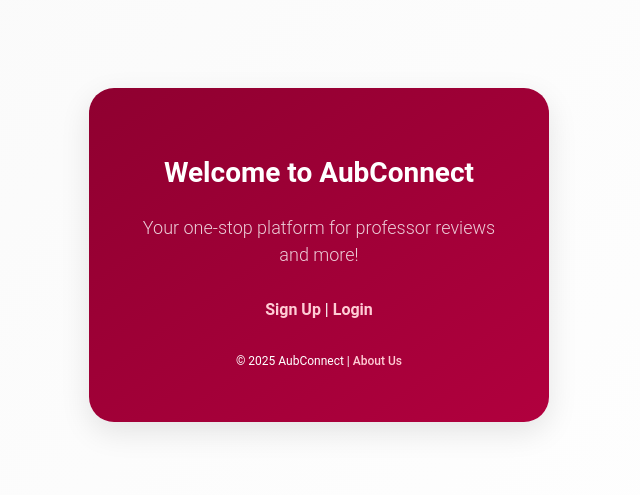
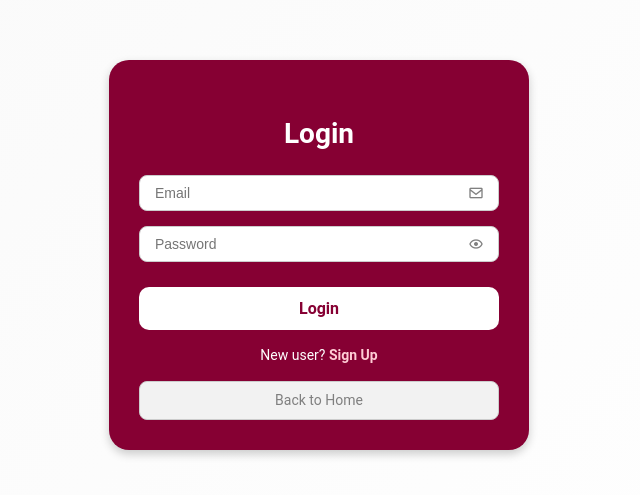
Before and after one commit to jana-20058/AubConnect, a React (Vite) app in the folder frontend/: page / in a window 1280 px wide. Shown: the part 145-640 px from the top of the page, without its empty margins (321-961 px from the left). Built offline with nearby package versions, Linux system fonts and the light colour scheme.

Commit message:
Greeted to the login page at entry

```diff
--- a/frontend/src/App.jsx
+++ b/frontend/src/App.jsx
@@ -10,9 +10,9 @@
   return (
     <Router>
       <Routes>
-        <Route path="/" element={<Homepage />} />
+        <Route path="/" element={<Login />} />
         <Route path="/signup" element={<Signup />} />
-        <Route path="/login" element={<Login />} />
+        <Route path="/homepage" element={<Homepage />} />
         <Route path="/about" element={<AboutUs />} />
         <Route path="/reviews" element={<ReviewPage />} />
       </Routes>
```
